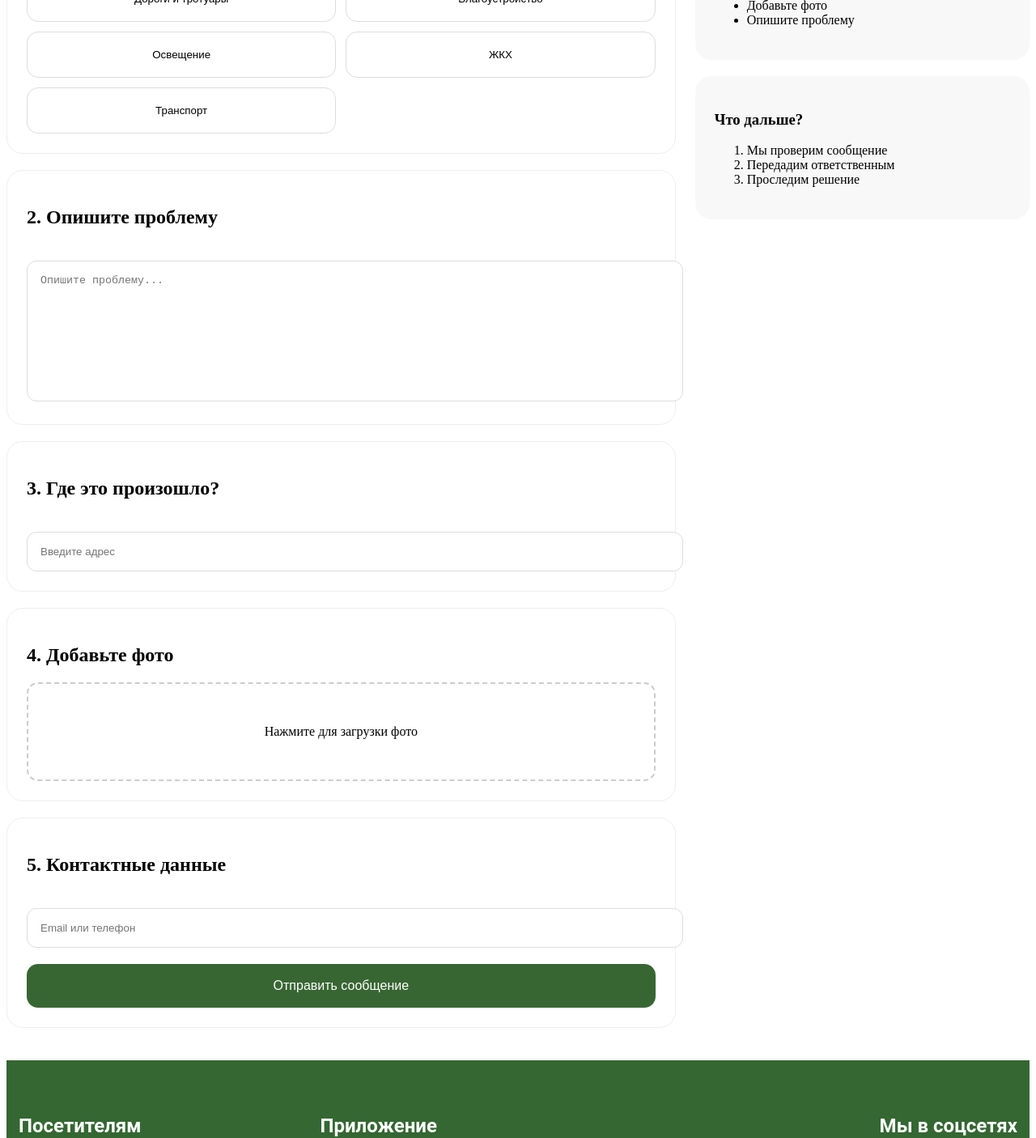
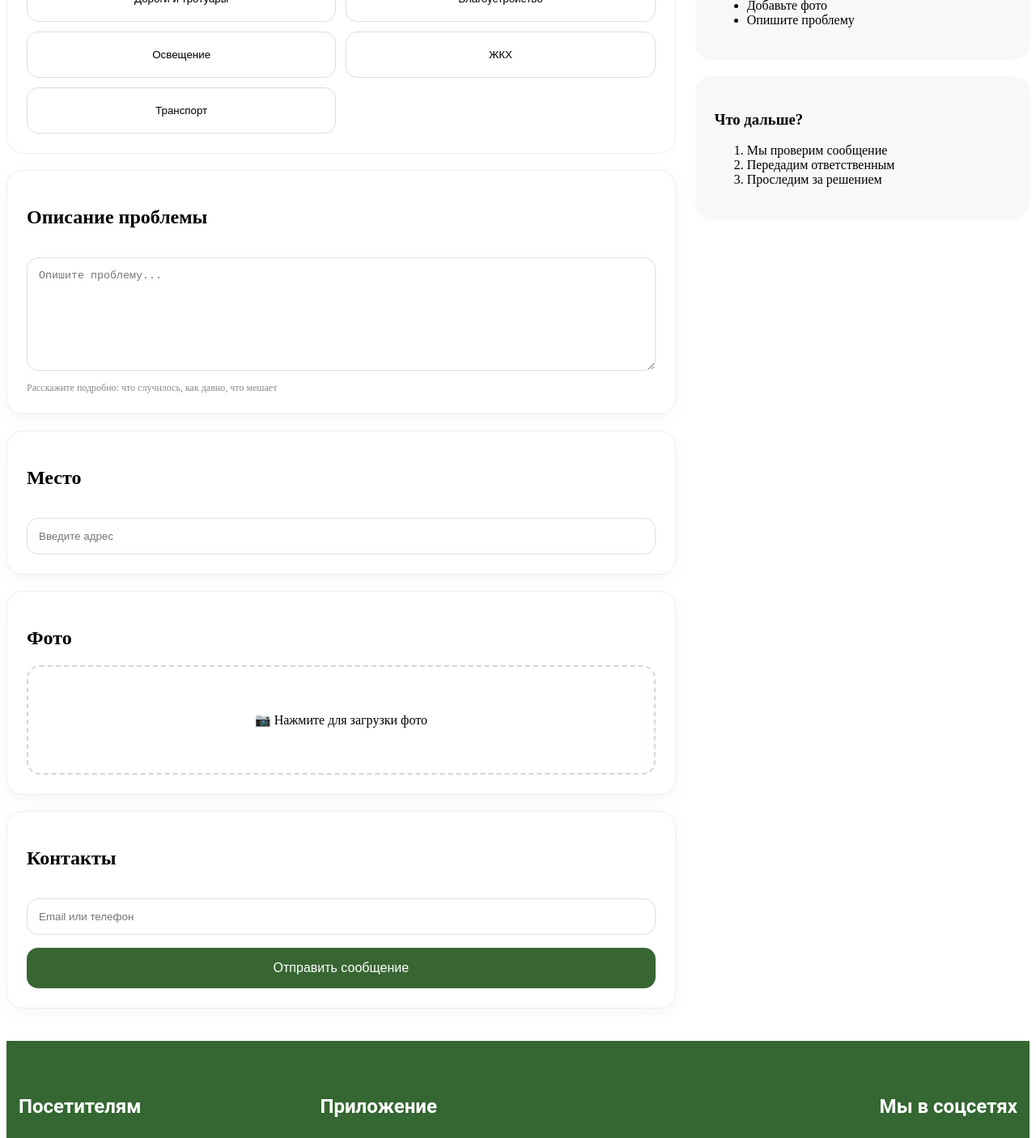
Before and after one commit to yana681/golos-osetia-v2, a Vue app in the folder osetia/: page /report-problem in a window 1280 px wide. Shown: the part 360-1766 px from the top of the page at 81% size. Built offline with nearby package versions, Linux system fonts and the light colour scheme.

Commit message:
поменяла дизайн

```diff
--- a/osetia/src/components/report-problem/AddressInput.vue
+++ b/osetia/src/components/report-problem/AddressInput.vue
@@ -1,8 +1,9 @@
 <template>
   <div class="card">
-    <h2>3. Где это произошло?</h2>
+    <h2>Место</h2>
 
     <input
+      v-model="address"
       type="text"
       placeholder="Введите адрес"
       class="input"
@@ -10,19 +11,35 @@
   </div>
 </template>
 
+<script setup>
+import { ref, watch, defineEmits } from 'vue'
+
+const emit = defineEmits(['update'])
+const address = ref('')
+
+watch(address, v => emit('update', v))
+</script>
+
 <style scoped>
 .card {
   background: white;
   border-radius: 20px;
   padding: 24px;
   border: 1px solid #eee;
+  box-shadow: 0 6px 20px rgba(0,0,0,0.04);
 }
 
 .input {
   width: 100%;
-  margin-top: 20px;
-  padding: 16px;
-  border-radius: 12px;
+  box-sizing: border-box;
+  margin-top: 16px;
+  padding: 14px;
+  border-radius: 14px;
   border: 1px solid #ddd;
+  outline: none;
+}
+
+.input:focus {
+  border-color: #386633;
 }
 </style>
--- a/osetia/src/components/report-problem/ContactForm.vue
+++ b/osetia/src/components/report-problem/ContactForm.vue
@@ -1,18 +1,30 @@
 <template>
   <div class="card">
-    <h2>5. Контактные данные</h2>
+    <h2>Контакты</h2>
 
     <input
+      v-model="contact"
       type="text"
       placeholder="Email или телефон"
       class="input"
     />
 
-    <button class="submit-btn">
+    <button class="submit-btn" @click="submit">
       Отправить сообщение
     </button>
   </div>
 </template>
+
+<script setup>
+import { ref, defineEmits } from 'vue'
+
+const emit = defineEmits(['submit'])
+const contact = ref('')
+
+const submit = () => {
+  emit('submit', contact.value)
+}
+</script>
 
 <style scoped>
 .card {
@@ -20,25 +32,32 @@
   border-radius: 20px;
   padding: 24px;
   border: 1px solid #eee;
+  box-shadow: 0 6px 20px rgba(0,0,0,0.04);
 }
 
 .input {
   width: 100%;
-  margin-top: 20px;
-  padding: 16px;
-  border-radius: 12px;
+  box-sizing: border-box;
+  margin-top: 16px;
+  padding: 14px;
+  border-radius: 14px;
   border: 1px solid #ddd;
 }
 
 .submit-btn {
-  margin-top: 20px;
+  margin-top: 16px;
   width: 100%;
-  padding: 18px;
+  padding: 16px;
   border: none;
   border-radius: 14px;
   background: #386633;
   color: white;
   font-size: 16px;
   cursor: pointer;
+  transition: 0.2s;
+}
+
+.submit-btn:hover {
+  background: #2f552a;
 }
 </style>
--- a/osetia/src/components/report-problem/NextStepsBlock.vue
+++ b/osetia/src/components/report-problem/NextStepsBlock.vue
@@ -5,7 +5,7 @@
     <ol>
       <li>Мы проверим сообщение</li>
       <li>Передадим ответственным</li>
-      <li>Проследим решение</li>
+      <li>Проследим за решением</li>
     </ol>
   </div>
 </template>
--- a/osetia/src/components/report-problem/PhotoUploader.vue
+++ b/osetia/src/components/report-problem/PhotoUploader.vue
@@ -1,12 +1,35 @@
 <template>
   <div class="card">
-    <h2>4. Добавьте фото</h2>
+    <h2>Фото</h2>
 
-    <div class="upload-box">
-      Нажмите для загрузки фото
+    <div class="upload-box" @click="trigger">
+      <input
+        ref="fileInput"
+        type="file"
+        hidden
+        multiple
+        @change="onFileChange"
+      />
+
+      <p>📷 Нажмите для загрузки фото</p>
     </div>
   </div>
 </template>
+
+<script setup>
+import { ref, defineEmits } from 'vue'
+
+const emit = defineEmits(['update'])
+const fileInput = ref(null)
+
+const trigger = () => {
+  fileInput.value.click()
+}
+
+const onFileChange = (e) => {
+  emit('update', Array.from(e.target.files))
+}
+</script>
 
 <style scoped>
 .card {
@@ -14,13 +37,21 @@
   border-radius: 20px;
   padding: 24px;
   border: 1px solid #eee;
+  box-shadow: 0 6px 20px rgba(0,0,0,0.04);
 }
 
 .upload-box {
-  margin-top: 20px;
-  border: 2px dashed #ccc;
-  border-radius: 14px;
-  padding: 50px;
+  margin-top: 16px;
+  border: 2px dashed #cfd8cf;
+  border-radius: 16px;
+  padding: 40px;
   text-align: center;
+  cursor: pointer;
+  transition: 0.2s;
+}
+
+.upload-box:hover {
+  border-color: #386633;
+  background: #f7faf7;
 }
 </style>
--- a/osetia/src/components/report-problem/ProblemCategorySelector.vue
+++ b/osetia/src/components/report-problem/ProblemCategorySelector.vue
@@ -1,34 +1,65 @@
 <template>
   <div class="card">
-
     <h2>1. Что случилось?</h2>
 
     <div class="categories">
-
-      <button class="category-btn">
+      <button
+        class="category-btn"
+        :class="{ active: selectedCategory === 'roads' }"
+        @click="selectCategory('roads')"
+      >
         Дороги и тротуары
       </button>
 
-      <button class="category-btn">
+      <button
+        class="category-btn"
+        :class="{ active: selectedCategory === 'improvement' }"
+        @click="selectCategory('improvement')"
+      >
         Благоустройство
       </button>
 
-      <button class="category-btn">
+      <button
+        class="category-btn"
+        :class="{ active: selectedCategory === 'lighting' }"
+        @click="selectCategory('lighting')"
+      >
         Освещение
       </button>
 
-      <button class="category-btn">
+      <button
+        class="category-btn"
+        :class="{ active: selectedCategory === 'utilities' }"
+        @click="selectCategory('utilities')"
+      >
         ЖКХ
       </button>
 
-      <button class="category-btn">
+      <button
+        class="category-btn"
+        :class="{ active: selectedCategory === 'transport' }"
+        @click="selectCategory('transport')"
+      >
         Транспорт
       </button>
-
     </div>
-
   </div>
 </template>
+
+<script>
+export default {
+  data() {
+    return {
+      selectedCategory: null
+    }
+  },
+  methods: {
+    selectCategory(category) {
+      this.selectedCategory = category
+    }
+  }
+}
+</script>
 
 <style scoped>
 .card {
@@ -51,5 +82,12 @@
   border: 1px solid #ddd;
   background: white;
   cursor: pointer;
+  transition: 0.2s;
+}
+
+.category-btn.active {
+  background: #2e5a27;
+  color: white;
+  border-color:#2e5a27;
 }
 </style>
--- a/osetia/src/components/report-problem/ProblemDescription.vue
+++ b/osetia/src/components/report-problem/ProblemDescription.vue
@@ -1,13 +1,29 @@
 <template>
   <div class="card">
-    <h2>2. Опишите проблему</h2>
+    <h2>Описание проблемы</h2>
 
     <textarea
+      v-model="text"
       placeholder="Опишите проблему..."
       class="textarea"
-    ></textarea>
+    />
+
+    <div class="hint">
+      Расскажите подробно: что случилось, как давно, что мешает
+    </div>
   </div>
 </template>
+
+<script setup>
+import { defineEmits, ref, watch } from 'vue'
+
+const emit = defineEmits(['update'])
+const text = ref('')
+
+watch(text, (val) => {
+  emit('update', val)
+})
+</script>
 
 <style scoped>
 .card {
@@ -15,15 +31,27 @@
   border-radius: 20px;
   padding: 24px;
   border: 1px solid #eee;
+  box-shadow: 0 6px 20px rgba(0,0,0,0.04);
 }
 
 .textarea {
   width: 100%;
   min-height: 140px;
-  margin-top: 20px;
-  border-radius: 12px;
+  box-sizing: border-box;
+  margin-top: 16px;
+  border-radius: 14px;
   border: 1px solid #ddd;
-  padding: 16px;
-  resize: none;
+  padding: 14px;
+  outline: none;
+}
+
+.textarea:focus {
+  border-color: #386633;
+}
+
+.hint {
+  margin-top: 10px;
+  font-size: 12px;
+  color: #888;
 }
 </style>
```
